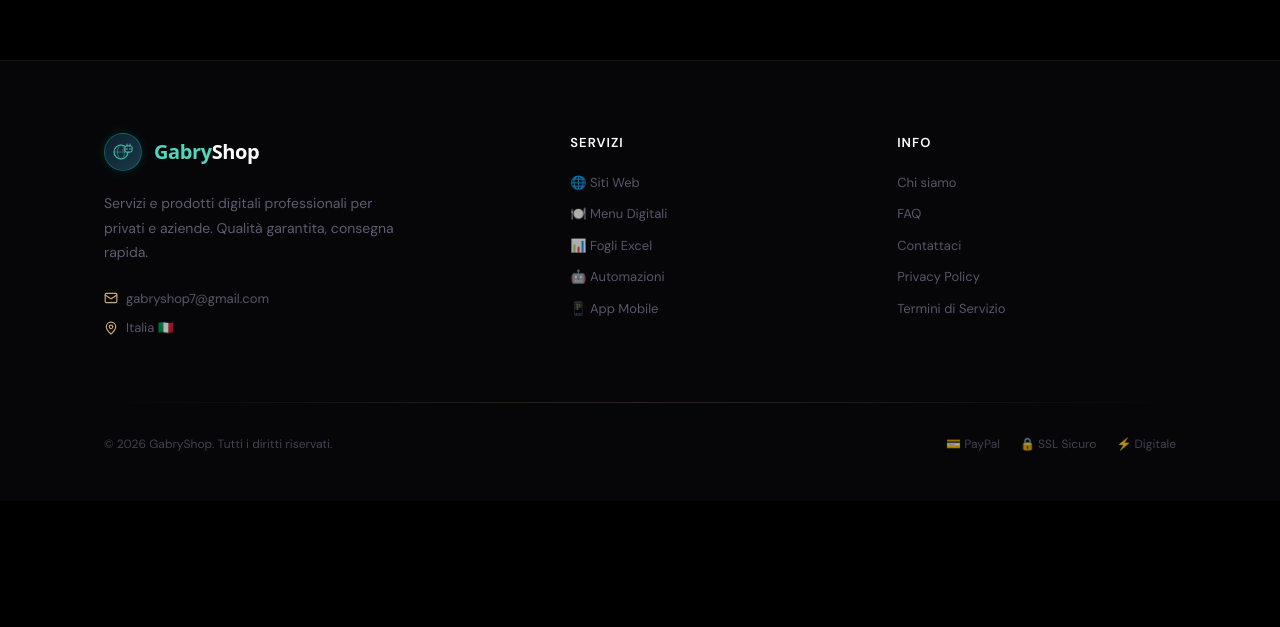
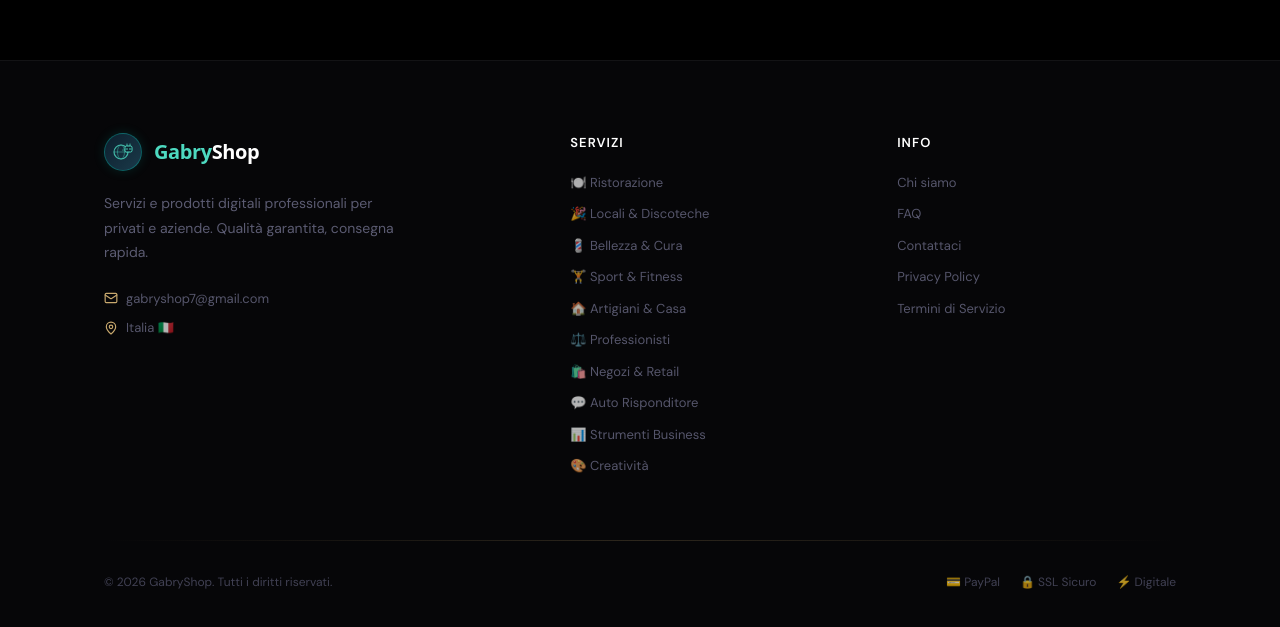
Before and after one commit to terryliano20011-sketch/gabryshop-new, a Next.js app: page / in a window 1280 px wide. Shown: the part 6478-7105 px from the top of the page. Before the commit the page ends 6979 px from the top, so only its background shows below. Built offline with nearby package versions, Linux system fonts and the light colour scheme.

Commit message:
fix: footer link categorie aggiornati con le 10 categorie attuali

```diff
--- a/src/components/layout/Footer.tsx
+++ b/src/components/layout/Footer.tsx
@@ -47,11 +47,16 @@ export default function Footer() {
             <h4 style={{color:'white',fontWeight:600,fontSize:'13px',letterSpacing:'0.08em',textTransform:'uppercase',marginBottom:'20px',fontFamily:'DM Sans,system-ui,sans-serif'}}>Servizi</h4>
             <div style={{display:'flex',flexDirection:'column',gap:'12px'}}>
               {[
-                ['/categoria/siti-web','🌐 Siti Web'],
-                ['/categoria/menu-digitali','🍽️ Menu Digitali'],
-                ['/categoria/fogli-excel','📊 Fogli Excel'],
-                ['/categoria/automazioni','🤖 Automazioni'],
-                ['/categoria/app-mobile','📱 App Mobile'],
+                ['/categoria/ristorazione','🍽️ Ristorazione'],
+                ['/categoria/locali','🎉 Locali & Discoteche'],
+                ['/categoria/bellezza','💈 Bellezza & Cura'],
+                ['/categoria/sport','🏋️ Sport & Fitness'],
+                ['/categoria/artigiani','🏠 Artigiani & Casa'],
+                ['/categoria/professionisti','⚖️ Professionisti'],
+                ['/categoria/negozi','🛍️ Negozi & Retail'],
+                ['/categoria/automazioni','💬 Auto Risponditore'],
+                ['/categoria/business','📊 Strumenti Business'],
+                ['/categoria/creativita','🎨 Creatività'],
               ].map(([href,label])=>(
                 <Link key={href} href={href} style={{color:'rgba(120,120,150,0.7)',fontSize:'13px',textDecoration:'none',fontFamily:'DM Sans,system-ui,sans-serif',transition:'color 0.2s'}}>{label}</Link>
               ))}
```
